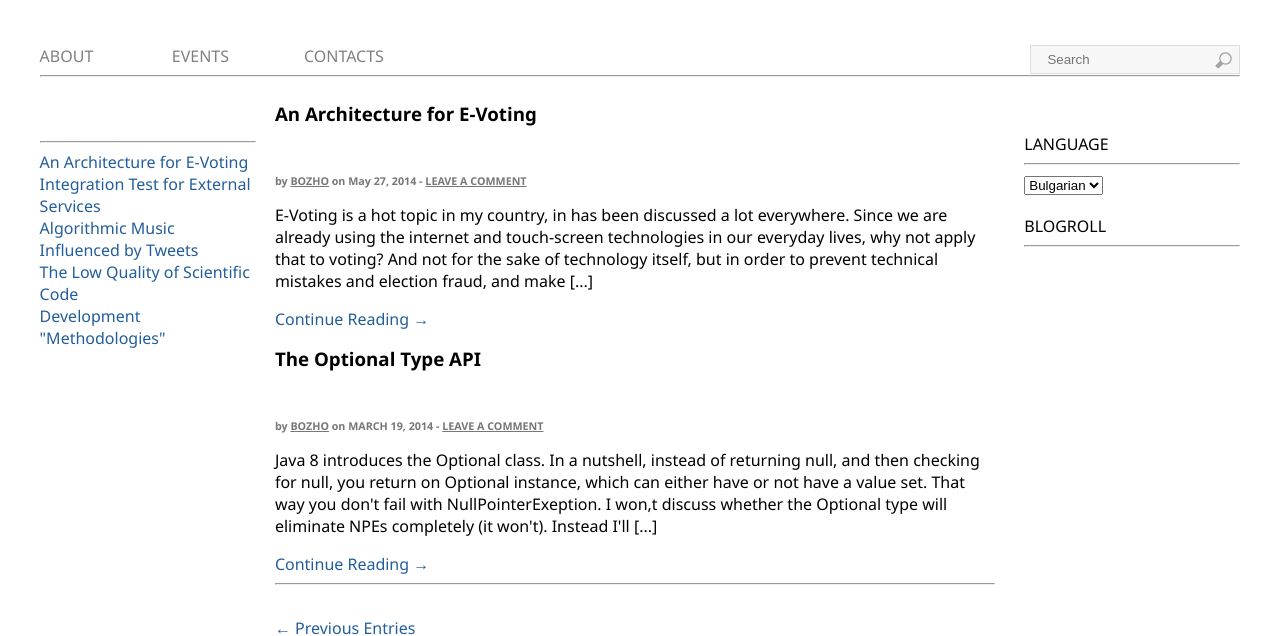
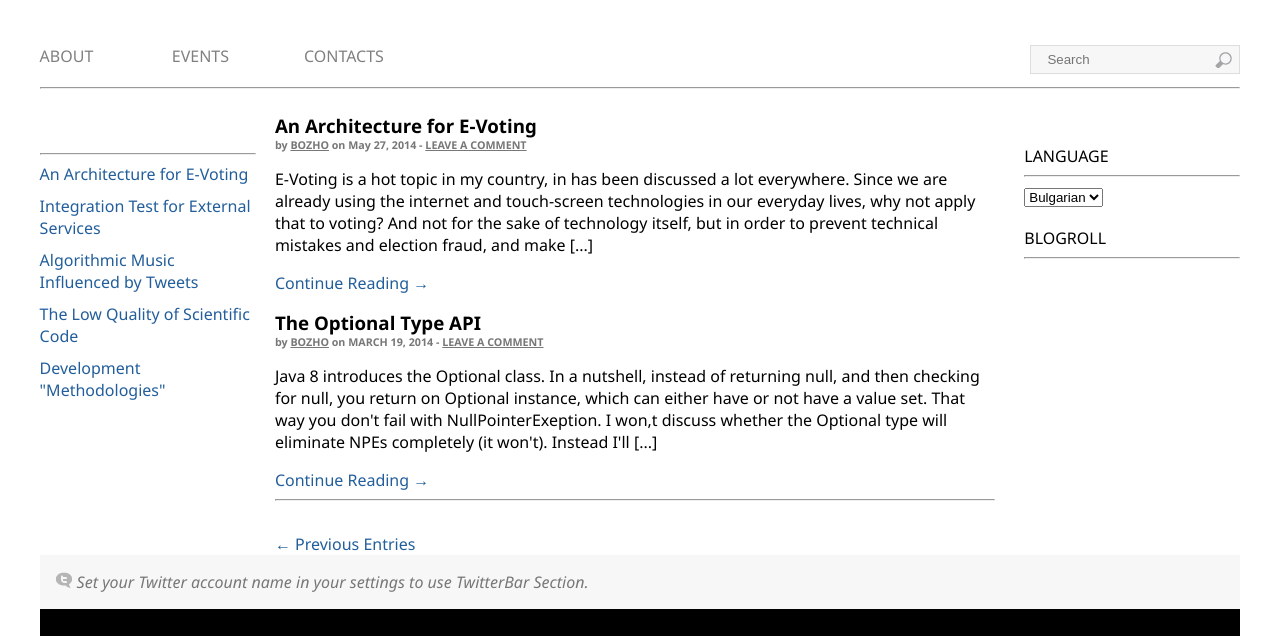
Before and after one commit to FilipFilipov/Web-Fundamentals-HTML-and-CSS, a plain HTML site: page Homeworks/Homework-04-Semantic-HTML-Frames-Other-Tags/04-BGJUG-Web-Page-Semantic.html in a window 1280 px wide. Shown: the part 44-680 px from the top of the page. Drawn offline with Linux system fonts and the light colour scheme.

Commit message:
A little cleanup.

```diff
--- a/Homeworks/Homework-04-Semantic-HTML-Frames-Other-Tags/04-BGJUG-Web-Page-Semantic.html
+++ b/Homeworks/Homework-04-Semantic-HTML-Frames-Other-Tags/04-BGJUG-Web-Page-Semantic.html
@@ -3,11 +3,6 @@
 <head lang="en">
     <meta charset="UTF-8">
     <title>BGJUG WebPage - Semantic</title>
-    <!--<link href="css/04-Header.css" rel="stylesheet">-->
-    <!--<link href="css/04-Left-aside.css" rel="stylesheet">-->
-    <!--<link href="css/04-Right-aside.css" rel="stylesheet">-->
-    <!--<link href="css/04-Main.css" rel="stylesheet">-->
-    <!--<link href="css/04-Footer.css" rel="stylesheet">-->
     <link href="css/04-BGJUG-WebPage-semantic.css" rel="stylesheet">
 </head>
 <body>
@@ -22,12 +17,10 @@
                 <li><a href="#">EVENTS</a></li>
                 <li><a href="#">CONTACTS</a></li>
                 <li class="search">
-                    <form>
                     <input class="text" placeholder="Search"/>
                     <button class="submit">
                         <img class="submit" src="img/search.png" alt="search">
                     </button>
-                    </form>
                 </li>
             </ul>
         </nav>
@@ -45,14 +38,12 @@
     </aside>
     <main>
         <article>
-            <header>
             <h1>
                 An Architecture for E-Voting
             </h1>
             <h6>
                 by <a href="#">BOZHO</a> on May 27, 2014 - <a href="#">LEAVE A COMMENT</a>
             </h6>
-            </header>
             <p>
                 E-Voting is a hot topic in my country, in has been discussed a lot everywhere. Since we are already using
                 the internet and touch-screen technologies in our everyday lives, why not apply that to voting?
@@ -62,14 +53,12 @@
             <a href="#">Continue Reading →</a>
         </article>
         <article>
-            <header>
             <h1>
                 The Optional Type API
             </h1>
             <h6>
                 by <a href="#">BOZHO</a> on MARCH 19, 2014 - <a href="#">LEAVE A COMMENT</a>
             </h6>
-            </header>
             <p>
                 Java 8 introduces the Optional class. In a nutshell, instead of returning null, and then checking for null,
                 you return on Optional instance, which can either have or not have a value set. That way you don't fail with NullPointerExeption.
--- a/Homeworks/Homework-04-Semantic-HTML-Frames-Other-Tags/css/03-Magic-Car-Gallery.css
+++ b/Homeworks/Homework-04-Semantic-HTML-Frames-Other-Tags/css/03-Magic-Car-Gallery.css
@@ -10,6 +10,7 @@ h1 {
     text-align: center;
 }
 iframe {
+    /*Border is positioned incorrectly in firefox, try chrome instead.*/
     border: 1px solid #f3c408;
     width: 180px;
     height: 135px;
--- a/Homeworks/Homework-04-Semantic-HTML-Frames-Other-Tags/css/04-BGJUG-WebPage-semantic.css
+++ b/Homeworks/Homework-04-Semantic-HTML-Frames-Other-Tags/css/04-BGJUG-WebPage-semantic.css
@@ -9,6 +9,9 @@ section.main-page {
 }
 header h1 {
     margin-bottom: 3rem;
+}
+header hr {
+    margin-top: 20px;
 }
 header ul li {
     display: inline-block;
@@ -50,6 +53,9 @@ aside {
 }
 aside.left {
     width: 18%;
+}
+aside.left li {
+    margin-bottom: 10px;
 }
 aside.right {
     width: 18%;
--- a/Homeworks/Homework-04-Semantic-HTML-Frames-Other-Tags/css/04-Left-aside.css
+++ b/Homeworks/Homework-04-Semantic-HTML-Frames-Other-Tags/css/04-Left-aside.css
@@ -10,6 +10,9 @@ ul {
     padding: 0;
     margin: 0;
 }
+li {
+    margin-bottom: 10px;
+}
 a {
     text-decoration: none;
     color: #225e9b;
```
Also changed, not shown: Homeworks/Homework-04-Semantic-HTML-Frames-Other-Tags/02-Kents-Media-Profile.html (+1 -1 lines), 1 other file. Lines whose indentation alone changed are shown as unchanged.
